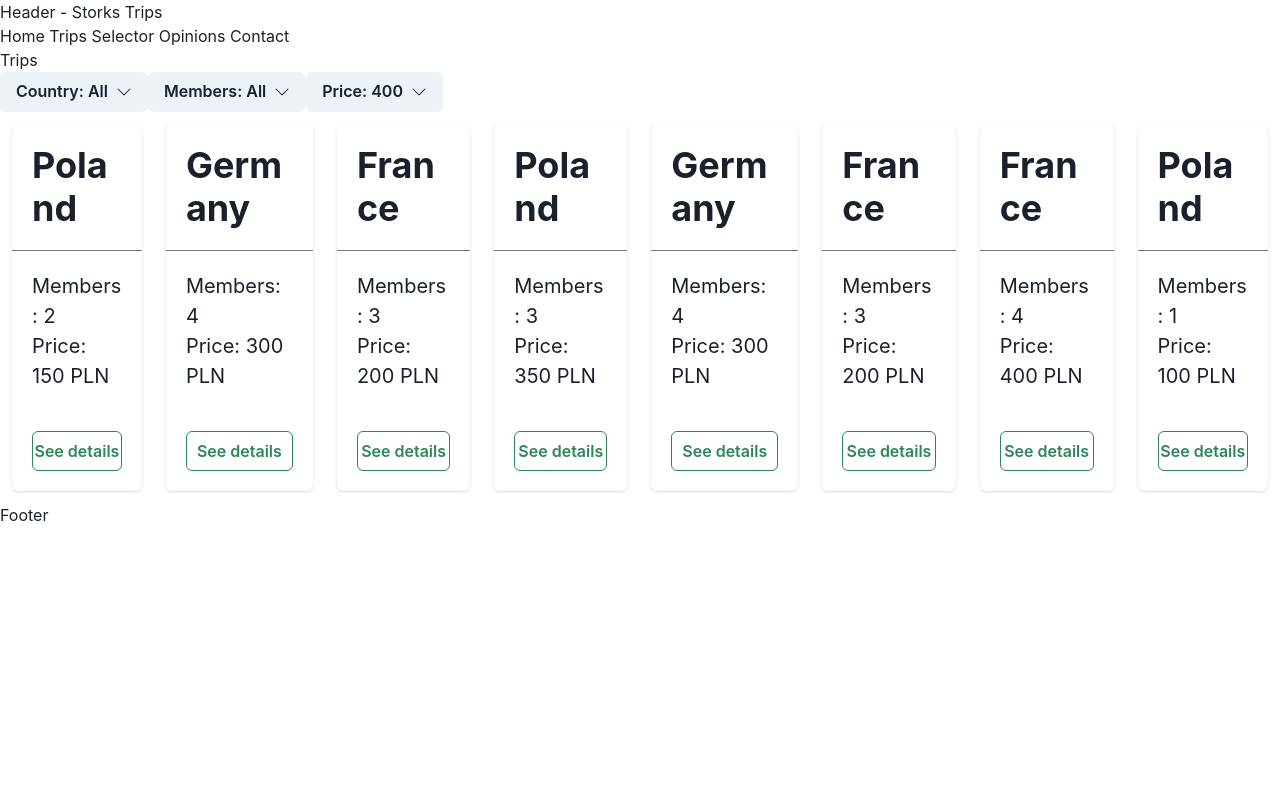
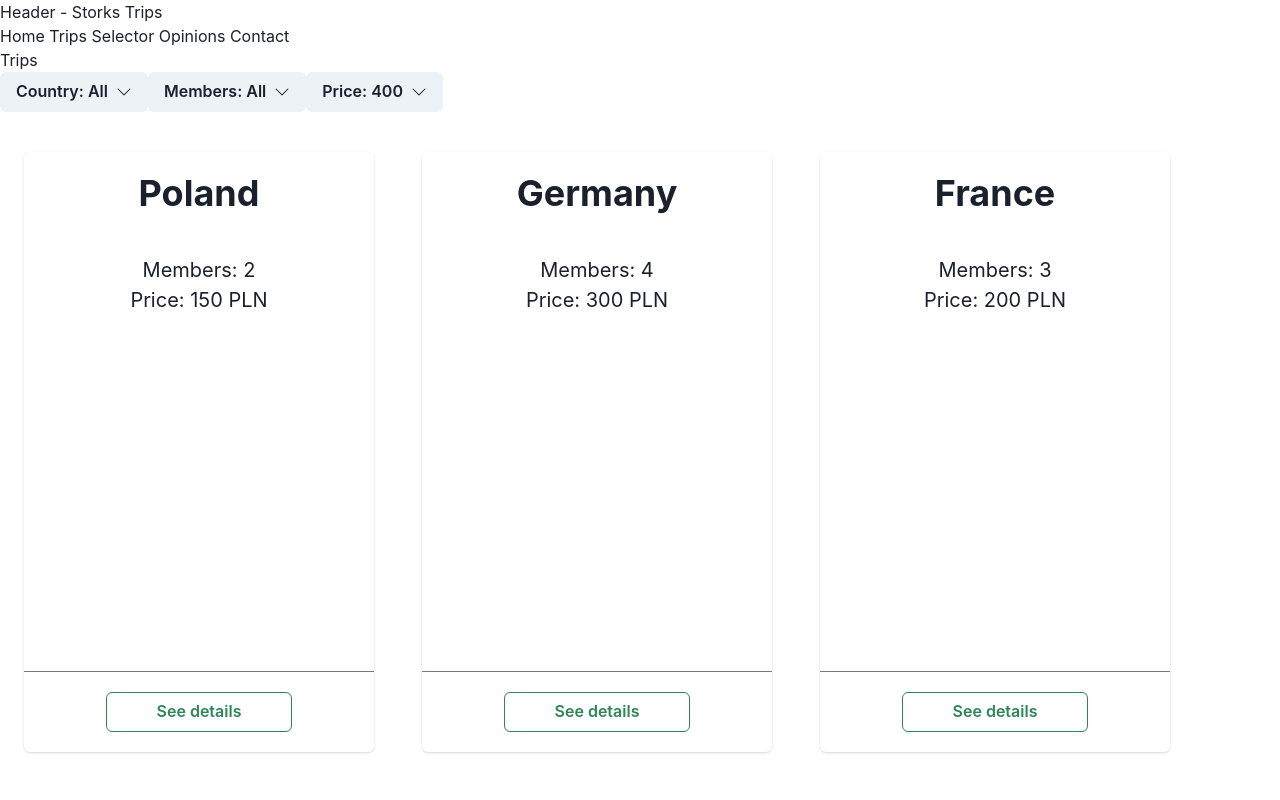
Before and after one commit to PiotrKeska/StorkTravel, a React (Vite) app in the folder storks-trips/: page / in a window 1280 px wide. Shown: the top 800 px of the page. Built offline with nearby package versions, Linux system fonts and the light colour scheme.

Commit message:
Add some styles for cards

```diff
--- a/storks-trips/src/TripsBox/TripsCards.tsx
+++ b/storks-trips/src/TripsBox/TripsCards.tsx
@@ -8,6 +8,7 @@
   Heading,
   Text,
 } from "@chakra-ui/react";
+
 import scopeFilter from "../utils/filters";
 
 const TripsCards = () => {
@@ -16,20 +17,27 @@
   return (
     <>
       {arr?.map((el) => (
-        <Card key={el.TripId} maxW="sm" margin={3}>
-          <CardHeader>
+        <Card
+          key={el.TripId}
+          marginX={6}
+          marginY={10}
+          width="350px"
+          height="600px"
+          _hover={{ transform: "scale(1.1)" }}
+        >
+          <CardHeader textAlign="center">
             <Heading>{el.Country}</Heading>
           </CardHeader>
-          <Divider orientation="horizontal" />
 
-          <CardBody>
+          <CardBody textAlign="center">
             <Text fontSize="xl">Members: {el.Details.NumOfMembers}</Text>
             <Text fontSize="xl">
               Price: {el.Details.Price} {el.Details.Currency}
             </Text>
           </CardBody>
-          <CardFooter>
-            <Button colorScheme="green" variant="outline">
+          <Divider orientation="horizontal" />
+          <CardFooter justify="center">
+            <Button colorScheme="green" variant="outline" width="60%">
               See details
             </Button>
           </CardFooter>
--- a/storks-trips/src/TripsBox/TripsGrid.tsx
+++ b/storks-trips/src/TripsBox/TripsGrid.tsx
@@ -15,7 +15,7 @@
 
   return (
     <>
-      <Flex>
+      <Flex width="1200px" flexDirection="row" flexWrap="wrap">
         <TripsCards />
       </Flex>
     </>
```
